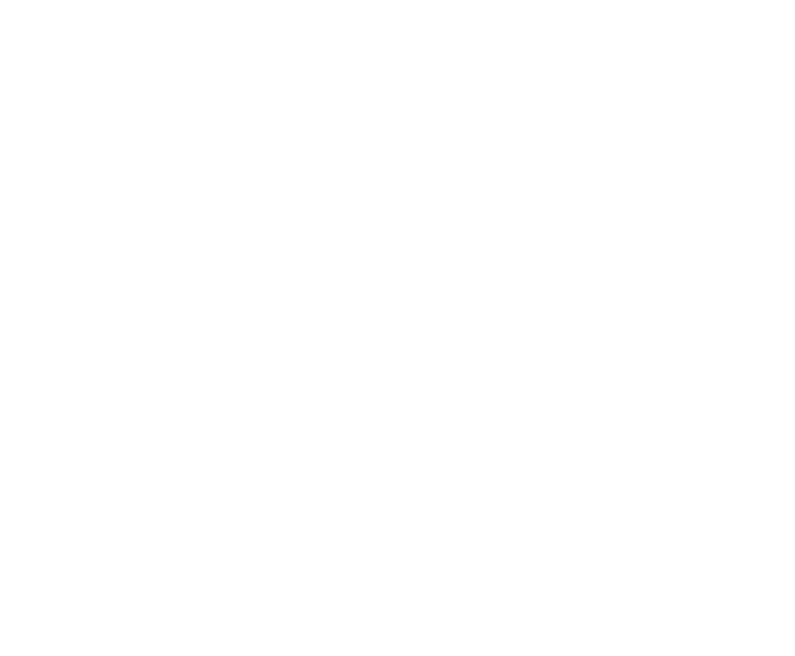
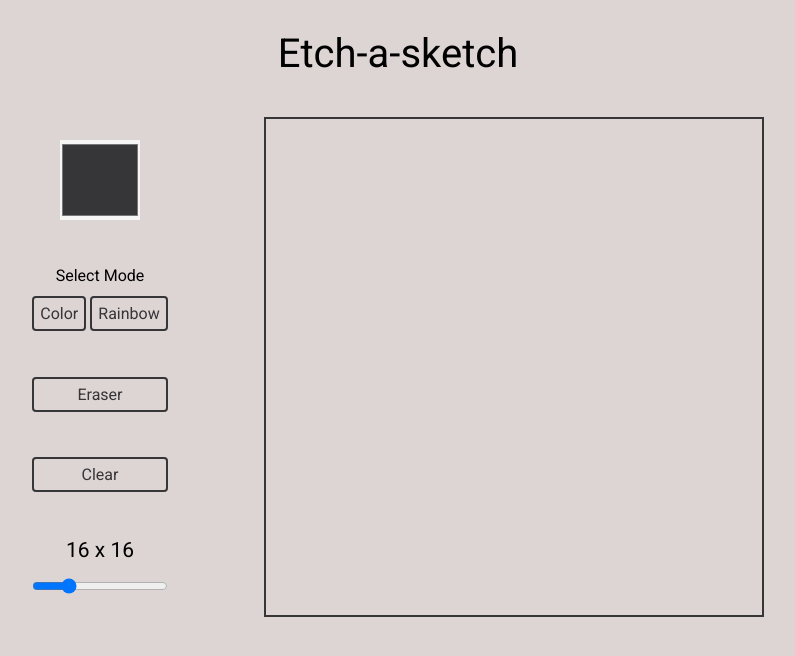
Before and after one commit to NeoCorpse/etch-a-sketch, a plain HTML site: page index.html in a window 1280 px wide. Shown: the whole page, without its empty margins (242-1037 px from the left). Drawn offline with Linux system fonts and the light colour scheme.

Commit message:
Add base elements and styles

```diff
--- a/index.html
+++ b/index.html
@@ -4,6 +4,27 @@
 		<meta charset="UTF-8" />
 		<meta name="viewport" content="width=device-width, initial-scale=1.0" />
 		<title>Etch a sketch</title>
+		<link rel="stylesheet" href="./style.css" />
+		<script defer src="./script.js"></script>
 	</head>
-	<body></body>
+	<body>
+		<div class="title">Etch-a-sketch</div>
+		<div class="container">
+			<div class="controls">
+				<input type="color" value="#363538" />
+				<div class="modes">
+					<div>Select Mode</div>
+					<div class="selection">
+						<button class="colorMode">Color</button>
+						<button class="rainbowMode">Rainbow</button>
+					</div>
+				</div>
+				<button class="eraser">Eraser</button>
+				<button class="clear">Clear</button>
+				<div class="label">16 x 16</div>
+				<input type="range" min="1" max="64" value="16" />
+			</div>
+			<div class="grid"></div>
+		</div>
+	</body>
 </html>
--- a/script.js
+++ b/script.js
@@ -0,0 +1 @@
+'use strict';
--- a/style.css
+++ b/style.css
@@ -0,0 +1,83 @@
+@import url('https://fonts.googleapis.com/css2?family=Roboto:ital,wght@0,100;0,300;0,400;0,500;0,700;0,900;1,100;1,300;1,400;1,500;1,700;1,900&display=swap');
+
+* {
+	font-family: Roboto, Arial, Helvetica, sans-serif;
+	margin: 0;
+	padding: 0;
+	/* border: 2px solid red; */
+	box-sizing: border-box;
+}
+
+body {
+	display: flex;
+	flex-direction: column;
+	align-items: center;
+	background-color: #ddd4d4;
+	padding: 30px;
+	gap: 40px;
+}
+
+.container {
+	display: flex;
+	justify-content: space-around;
+	gap: 6rem;
+}
+
+.controls {
+	display: flex;
+	flex-direction: column;
+	flex: 1;
+	justify-content: space-around;
+}
+
+button {
+	border-radius: 4px;
+	border: 2px solid #363538;
+	background-color: #ddd4d4;
+	color: #363538;
+	padding: 6px;
+	font-size: 16px;
+}
+
+input[type='color'] {
+	border: none;
+	width: 80px;
+	height: 80px;
+	accent-color: #363538;
+	background: #f6f6f6;
+	align-self: center;
+}
+
+.title {
+	font-size: 40px;
+}
+.grid {
+	display: flex;
+	width: 500px;
+	height: 500px;
+	border: 2px solid #363538;
+}
+
+.modes {
+	display: flex;
+	flex-direction: column;
+	gap: 0.7rem;
+	align-items: center;
+}
+
+.selection {
+	display: flex;
+	justify-content: space-between;
+	gap: 4px;
+}
+
+.colorMode {
+	margin-right: auto;
+	flex: 2;
+}
+
+.label {
+	align-self: center;
+	font-size: 21px;
+	margin-bottom: -30px;
+}
```
